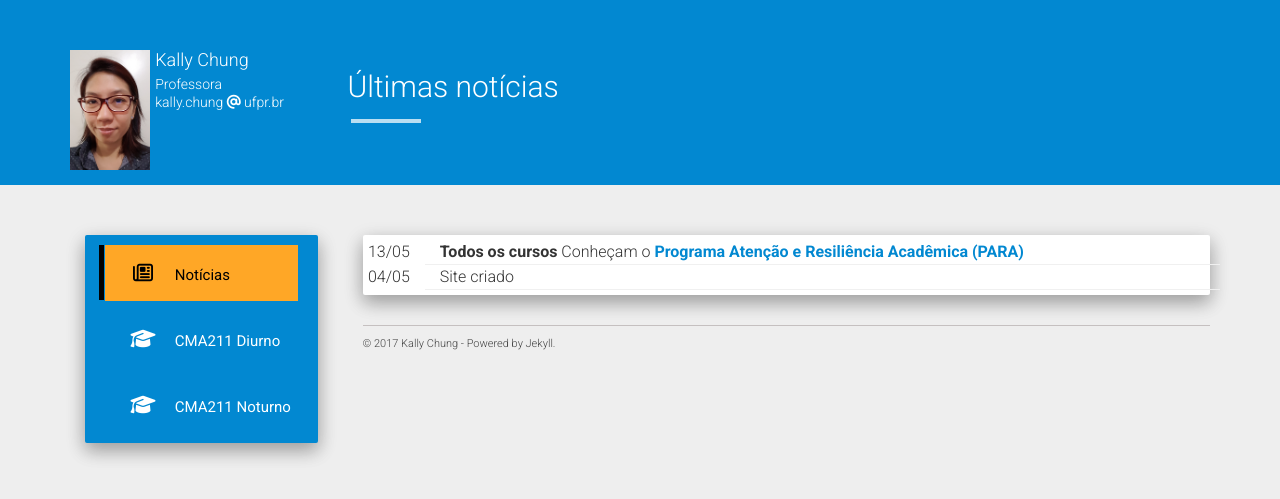
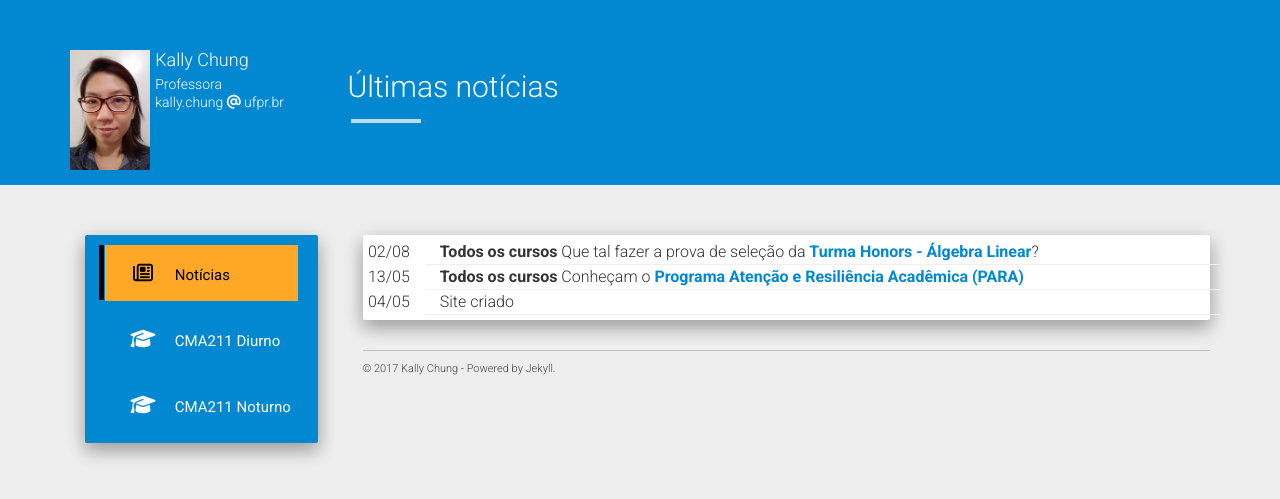
Before and after one commit to chunggnuhc/chunggnuhc.github.io, a Jekyll site: the page built from index.html, in a window 1280 px wide. Shown: the top 499 px of the page. Built offline with Jekyll 4.4.1, drawn with Linux system fonts in a browser that asks for light colours; nearby versions of some CDN libraries.

Commit message:
Update CMA211 - turma Honors

```diff
--- a/_data/noticias.yml
+++ b/_data/noticias.yml
@@ -1,3 +1,6 @@
+- data: 2018-08-02
+  curso: "Todos os cursos"
+  noticia: Que tal fazer a prova de seleção da <a href="http://www.mat.ufpr.br/honors/images_css/Honors2018_2.jpg"> Turma Honors - Álgebra Linear</a>?
 - data: 2018-05-13
   curso: "Todos os cursos"
   noticia: Conheçam o <a href="http://ambamind.com.br/programa-de-atencao-e-resiliencia-academica/sobre"> Programa Atenção e Resiliência Acadêmica (PARA)</a>
```
